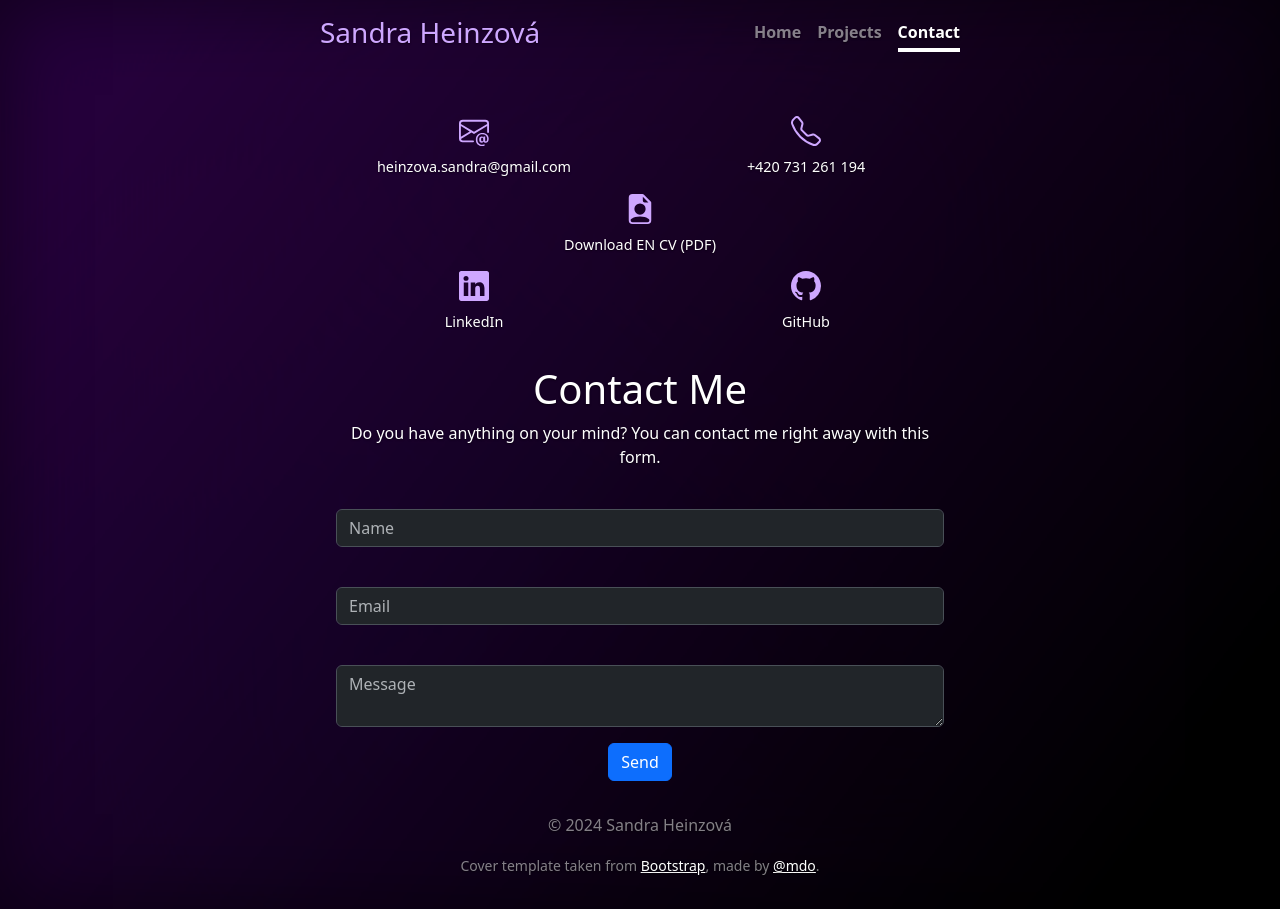
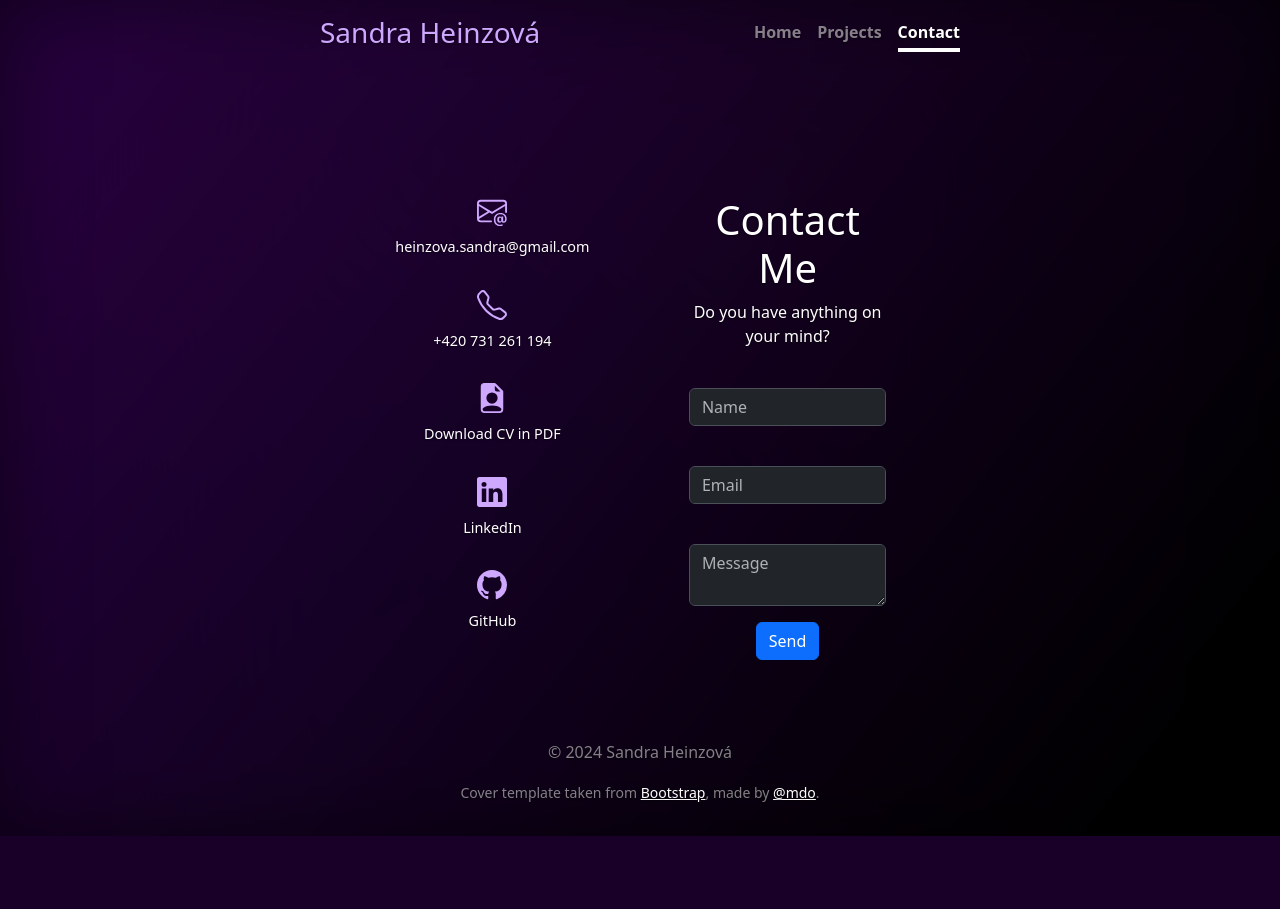
Before and after one commit to SandraHeinzova/Portfolio, a Flask app: page /contact in a window 1280 px wide. After the commit the page ends 836 px from the top, so only its background shows below. Run offline with Flask 3, Linux system fonts and the light colour scheme; some libraries are stand-ins or nearby versions.

Commit message:
modified layout of contact page

```diff
--- a/templates/contact.html
+++ b/templates/contact.html
@@ -4,40 +4,37 @@
 {% block title %} Contact Me {% endblock %}
 
 {% block content %}
-      <div class="row align-items-justify mb-3">
-        <div class="col">
+      <div class="row justify-content-evenly pb-5 pt-5">
+        <div class="col-4 contact-icons">
+              <div class="row email pt-3 mt-3 pb-3">
                   <a href="mailto:heinzova.sandra@gmail.com" class="icon-text text-decoration-none">
                      <img src="static/icons/envelope-at.svg" alt="Mail envelope icon" title="Send message">heinzova.sandra@gmail.com
                   </a>
               </div>
-        <div class="col">
+              <div class="row phone mt-3 pb-3">
                   <a href="tel:+420731261194" class="icon-text text-decoration-none">
                      <img src="static/icons/telephone.svg" alt="mobile phone icon" title="Call me">+420 731 261 194
                   </a>
               </div>
-      </div>
-     <div class="row align-items-justify mb-3">
-        <div class="col text-center">
+              <div class="row cv mt-3 pb-3">
                  <a href="static/cv_en.pdf" download class="icon-text text-decoration-none">
-           <img src="static/icons/person_cv.svg" alt="Person icon" title="Download">Download EN CV (PDF)
+                   <img src="static/icons/person_cv.svg" alt="Person icon" title="Download">Download CV in PDF
                  </a>
               </div>
-     </div>
-     <div class="row align-items-justify mb-3">
-        <div class="col text-center">
+              <div class="row linkedin mt-3 pb-3">
                   <a href="https://www.linkedin.com/in/sandra-heinzova/" target="_blank" class="icon-text text-decoration-none">
                      <img src="static/icons/linkedin.svg" alt="LinkedIn icon" title="Open LinkedIn">LinkedIn
                   </a>
               </div>
-        <div class="col">
+              <div class="row github mt-3 pb-3">
                  <a href="https://github.com/SandraHeinzova" target="_blank" class="icon-text text-decoration-none">
                     <img src="static/icons/github.svg" alt="Github icon" title="Open GitHub">GitHub
                  </a>
               </div>
         </div>
-     <div class="px-3 pb-3 pt-3">
+        <div class="col-4 contact-form pt-3 mt-3 pb-3">
           <h1>Contact Me</h1>
-        <p>Do you have anything on your mind? You can contact me right away with this form.</p>
+          <p>Do you have anything on your mind?</p>
            <p>
              {{ render_form(form) }}
              {% if message_sent %}
@@ -50,7 +47,7 @@
                     </div>
                 </div>
              {% endif %}
-
+        </div>
       </div>
 
 {% endblock %}
```
Also changed, not shown: static/images/background.svg (deleted), 1 other file. Lines whose indentation alone changed are shown as unchanged.
